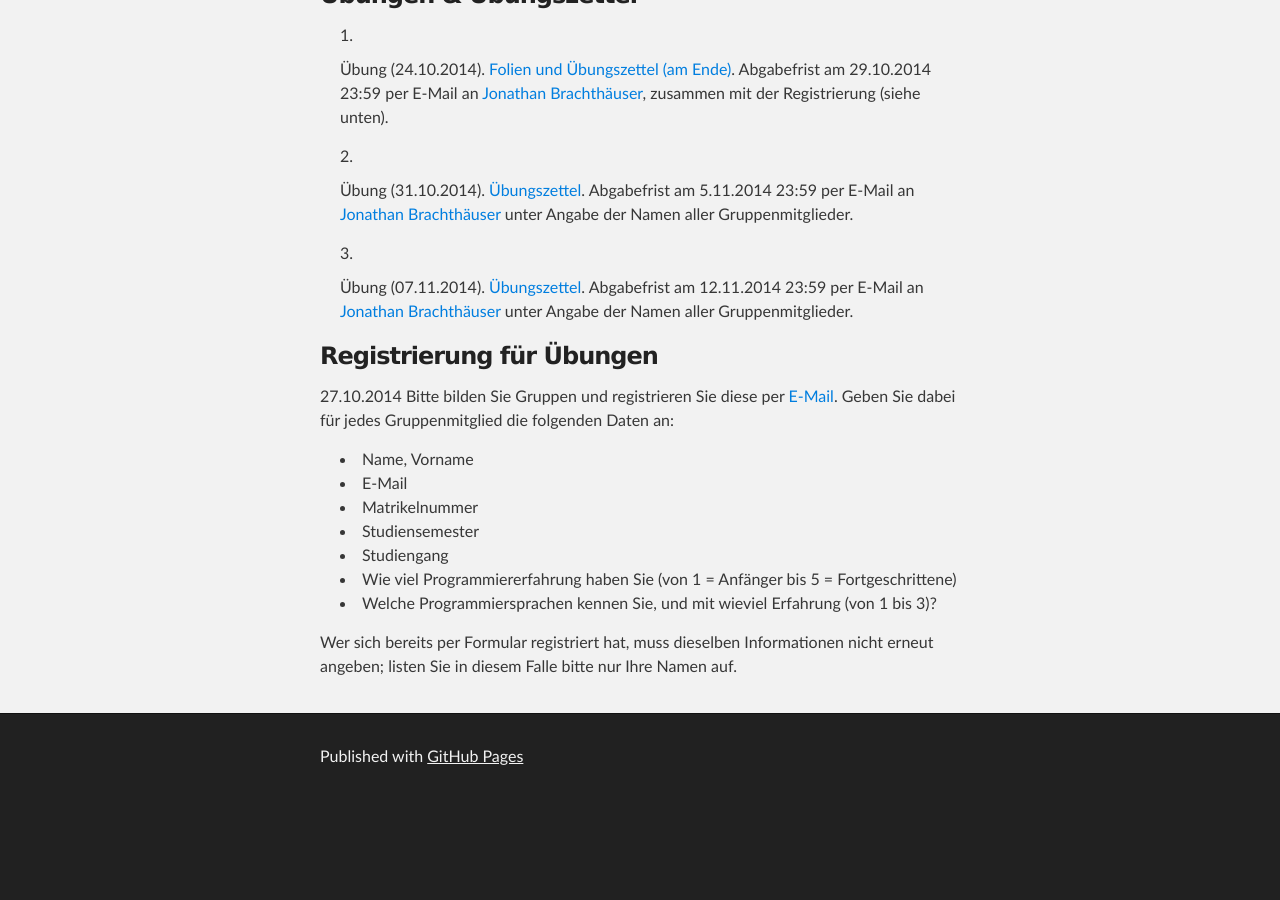
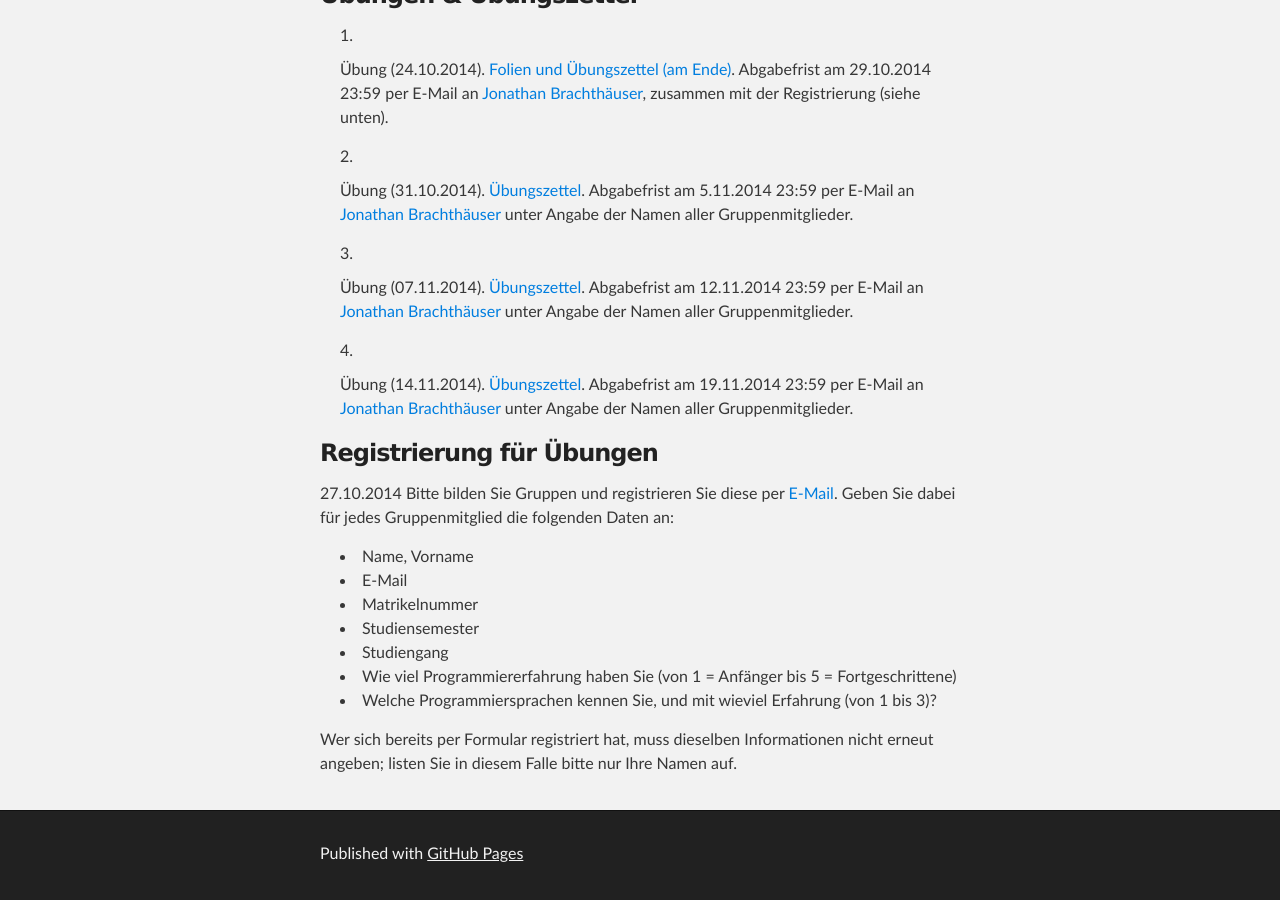
Before and after one commit to ps-mr/ps-mr.github.io, a Jekyll site: the page built from ws14-softwaredesign.md, in a window 1280 px wide and 900 px high, scrolled down 1223 px. Built offline with Jekyll 4.4.1, drawn with Linux system fonts in a browser that asks for light colours; before the commit the page ends 2026 px from its top, so only the background shows below that.

Commit message:
Added 4th softwaredesign exercise

```diff
--- a/ws14-softwaredesign.md
+++ b/ws14-softwaredesign.md
@@ -42,6 +42,8 @@
 
 3. Übung (07.11.2014). [Übungszettel](https://github.com/b-studios/SDPT2014/raw/master/exercises/WS14-SDPT%20Ex3.pdf). Abgabefrist am 12.11.2014 23:59 per E-Mail an [Jonathan Brachthäuser](mailto:jonathan.brachthaeuser@uni-tuebingen.de) unter Angabe der Namen aller Gruppenmitglieder.
 
+4. Übung (14.11.2014). [Übungszettel](https://github.com/b-studios/SDPT2014/raw/master/exercises/WS14-SDPT%20Ex4.pdf). Abgabefrist am 19.11.2014 23:59 per E-Mail an [Jonathan Brachthäuser](mailto:jonathan.brachthaeuser@uni-tuebingen.de) unter Angabe der Namen aller Gruppenmitglieder.
+
 
 ### Registrierung für Übungen
 
```
